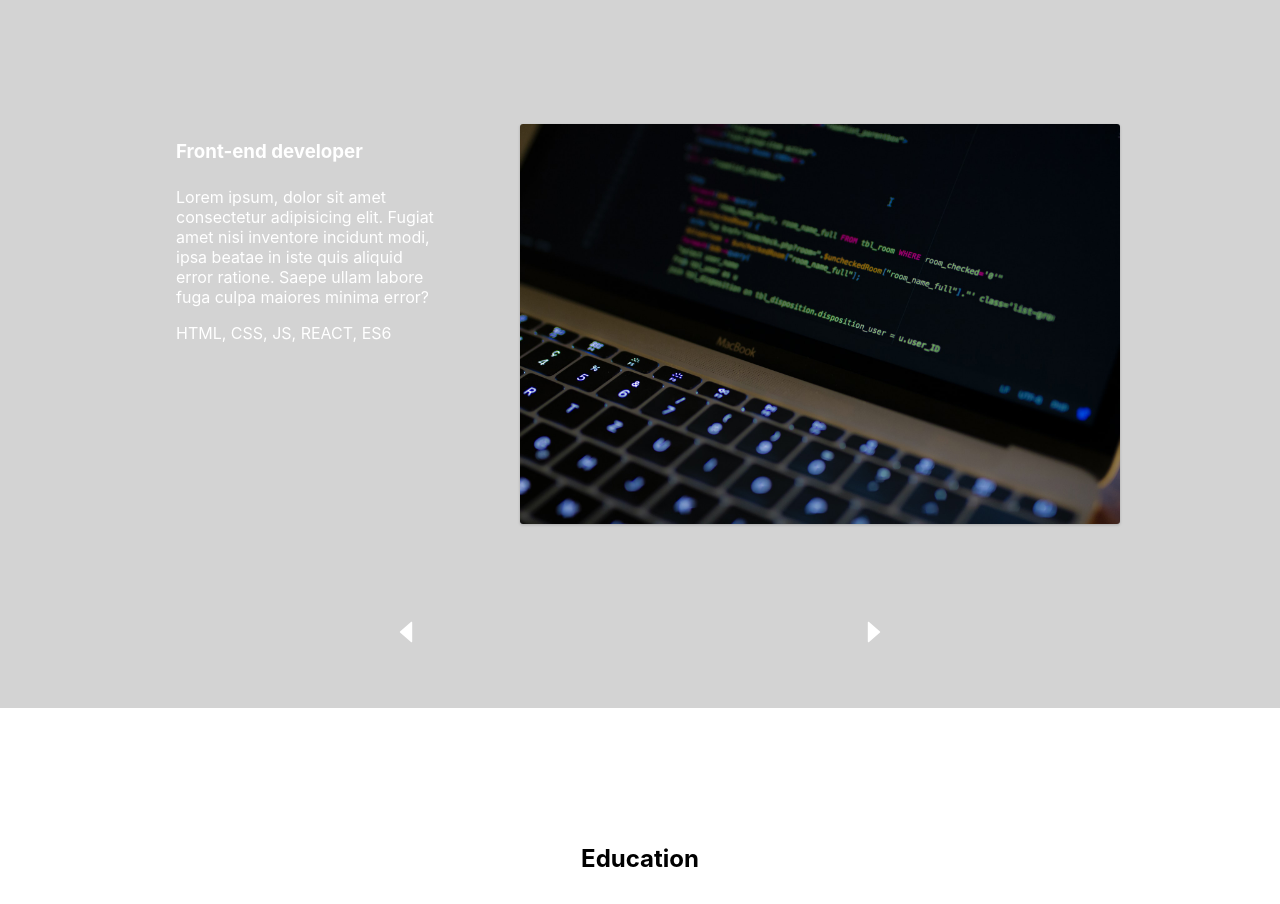
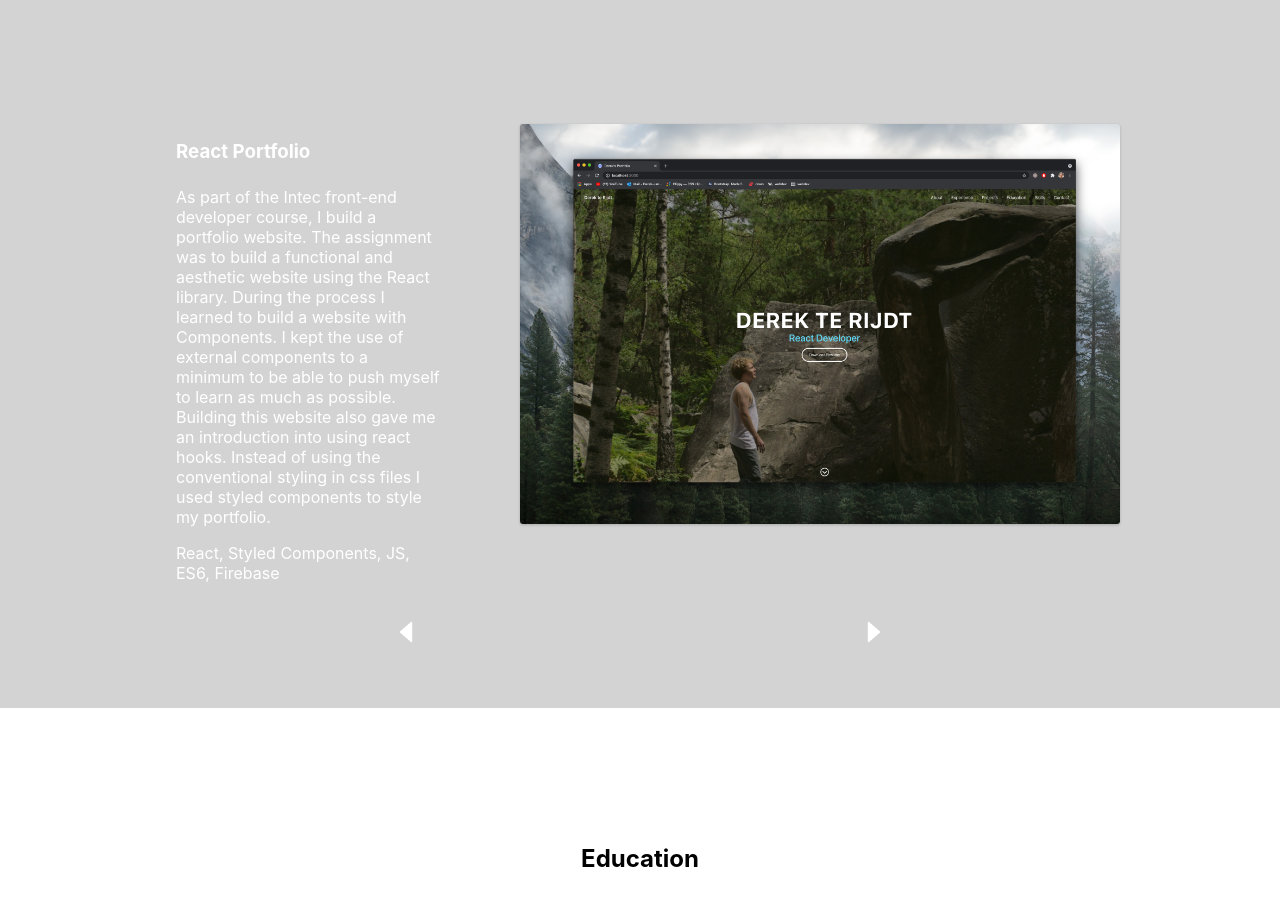
Before and after one commit to 712derek/portfolio, a React (Create React App) app in the folder portfolio/: page / in a window 1280 px wide. Shown: the part 2492-3396 px from the top of the page. Built offline with nearby package versions, Linux system fonts and the light colour scheme.

Commit message:
project data added for portfolio

```diff
--- a/portfolio/src/Components/Projects.js
+++ b/portfolio/src/Components/Projects.js
@@ -50,6 +50,7 @@ const ProjectText = styled.div`
   flex-direction: column;
   margin: 0 3rem;
   width: 300px;
+  max-height: 400px;
   color: white;
 `;
 
--- a/portfolio/src/Components/SocialBar.js
+++ b/portfolio/src/Components/SocialBar.js
@@ -88,7 +88,7 @@ const SocialBar = () => {
       >
         <AiFillLinkedin />
       </Link>
-      <Link href="https://github.com/712derek" target="_blank">
+      <Link to={{ pathname: "https://github.com/712derek" }} target="_blank">
         <AiFillGithub />
       </Link>
       <Link
--- a/portfolio/src/data/ProjectData.js
+++ b/portfolio/src/data/ProjectData.js
@@ -1,14 +1,15 @@
-import WebDevtImg01 from "../images/lead_bg2.jpeg";
+import ProjectImg1 from "../images/projects/portfolio.jpg";
 import IntImg01 from "../images/education/input_02.jpeg";
 import IntImg02 from "../images/88888.jpeg";
 
 export const projectData = [
   {
-    title: "Front-end developer",
-    image: WebDevtImg01,
+    title: "React Portfolio",
+    image: ProjectImg1,
     text:
-      "Lorem ipsum, dolor sit amet consectetur adipisicing elit. Fugiat amet nisi inventore incidunt modi, ipsa beatae in iste quis aliquid error ratione. Saepe ullam labore fuga culpa maiores minima error?",
-    skill: "HTML, CSS, JS, REACT, ES6",
+      "As part of the Intec front-end developer course, I build a portfolio website. The assignment was to build a functional and aesthetic website using the React library. During the process I learned to build a website with Components. I kept the use of external components to a minimum to be able to push myself to learn as much as possible. Building this website also gave me an introduction into using react hooks. Instead of using the conventional styling in css files I used styled components to style my portfolio.",
+    skill: "React, Styled Components, JS, ES6, Firebase ",
+    link: "",
   },
   {
     title: "Input-01",
@@ -17,6 +18,7 @@ export const projectData = [
     text:
       "Lorem ipsum, dolor sit amet consectetur adipisicing elit. Fugiat amet nisi inventore incidunt modi, ipsa beatae in iste quis aliquid error ratione. Saepe ullam labore fuga culpa maiores minima error? Lorem ipsum, dolor sit amet consectetur adipisicing elit. Fugiat amet nisi inventore incidunt modi, ipsa beatae in iste quis aliquid error ratione. Saepe ullam labore fuga culpa maiores minima error?",
     skill: "HTML, CSS, JS, REACT, ES6",
+    link: "",
   },
   {
     title: "Interior / Spatial design",
@@ -25,5 +27,6 @@ export const projectData = [
     text:
       "Lorem ipsum, dolor sit amet consectetur adipisicing elit. Fugiat amet nisi inventore incidunt modi, ipsa beatae in iste quis aliquid error ratione. Saepe ullam labore fuga culpa maiores minima error? Lorem ipsum, dolor sit amet consectetur adipisicing elit. Fugiat amet nisi inventore incidunt modi, ipsa beatae in iste quis aliquid error ratione. Saepe ullam labore fuga culpa maiores minima error?",
     skill: "HTML, CSS, JS, REACT, ES6",
+    link: "",
   },
 ];
```
Also changed, not shown: portfolio/src/index.js (+6 -6 lines), portfolio/src/images/projects/portfolio.jpg (added).
